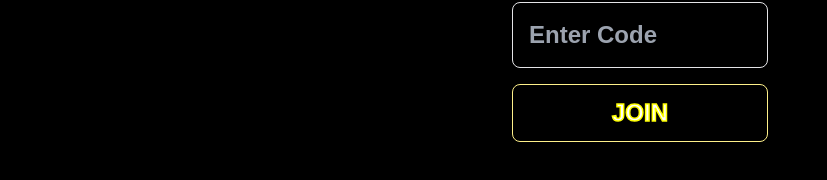
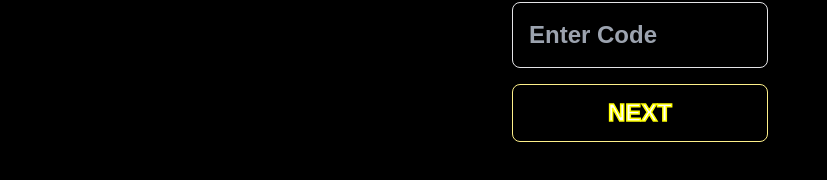
Before and after one commit to zachmshort/emoney-frontend, a Next.js app: page /join in a window 1280 px wide. Shown: the part 328-508 px from the top of the page, without its empty margins (0-827 px from the left). Built offline with nearby package versions, Linux system fonts and the light colour scheme; a web font is replaced by a local one.

Commit message:
final quality of life changes before hopping off

```diff
--- a/app/create/page.tsx
+++ b/app/create/page.tsx
@@ -3,7 +3,7 @@ import RoomForm from "@/components/room-form";
 const CreateRoom = () => {
   return (
     <>
-      <RoomForm type="CREATE" buttonText1="Create Room" />
+      <RoomForm type="CREATE" buttonText2="Create" />
     </>
   );
 };
--- a/components/room-form.tsx
+++ b/components/room-form.tsx
@@ -14,8 +14,8 @@ interface p {
 }
 const RoomForm = ({
   type = "JOIN",
-  buttonText1 = "Join",
-  buttonText2 = "Enter Room",
+  buttonText1 = "Next",
+  buttonText2 = "Join",
 }: p) => {
   const [code, setCode] = useState("");
   const [name, setName] = useState("");
```
